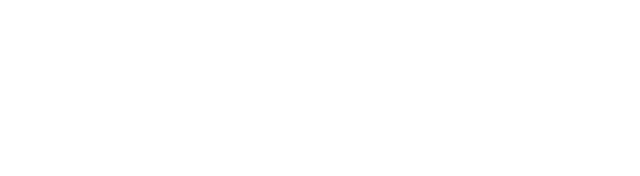
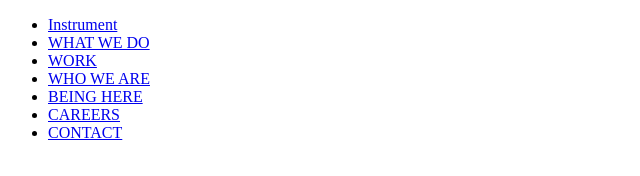
Before and after one commit to smh7210/instrument, a plain HTML site: page index.html in a window 1280 px wide. Shown: the whole page, without its empty margins (0-640 px from the left). Drawn offline with Linux system fonts and the light colour scheme.

Commit message:
Added nav bar in the header

```diff
--- a/index.html
+++ b/index.html
@@ -7,7 +7,19 @@
     <title>Instrument</title>
 </head>
 <body>
-    <header></header>
+    <header>
+        <nav>
+            <ul>
+                <li><a href="#">Instrument</a></li>
+                <li><a href="#">WHAT WE DO</a></li>
+                <li><a href="#">WORK</a></li>
+                <li><a href="#">WHO WE ARE</a></li>
+                <li><a href="#">BEING HERE</a></li>
+                <li><a href="#">CAREERS</a></li>
+                <li><a href="#">CONTACT</a></li>
+            </ul>
+        </nav>
+    </header>
     <main></main>
     <footer></footer>
 </body>
```
